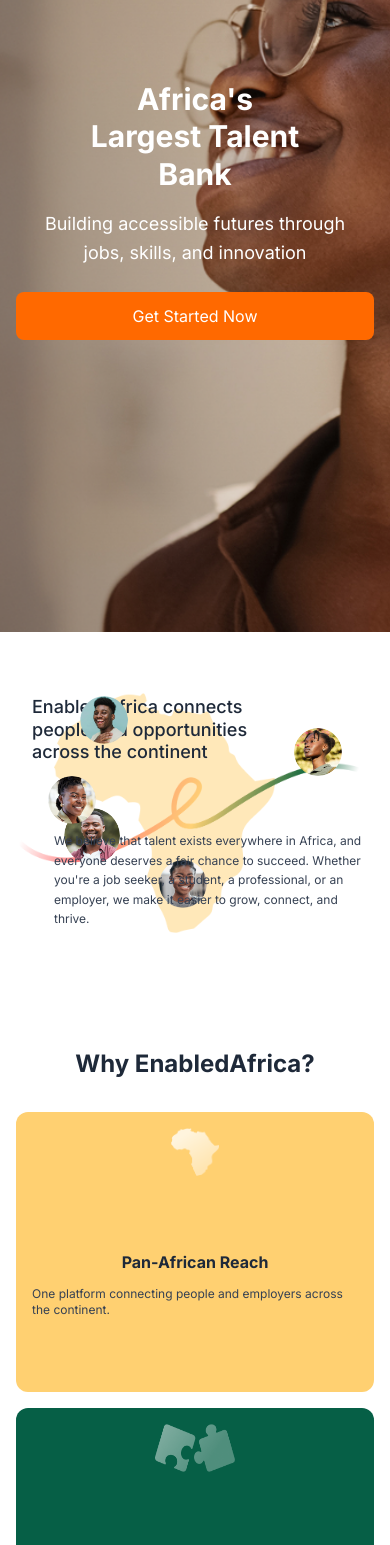
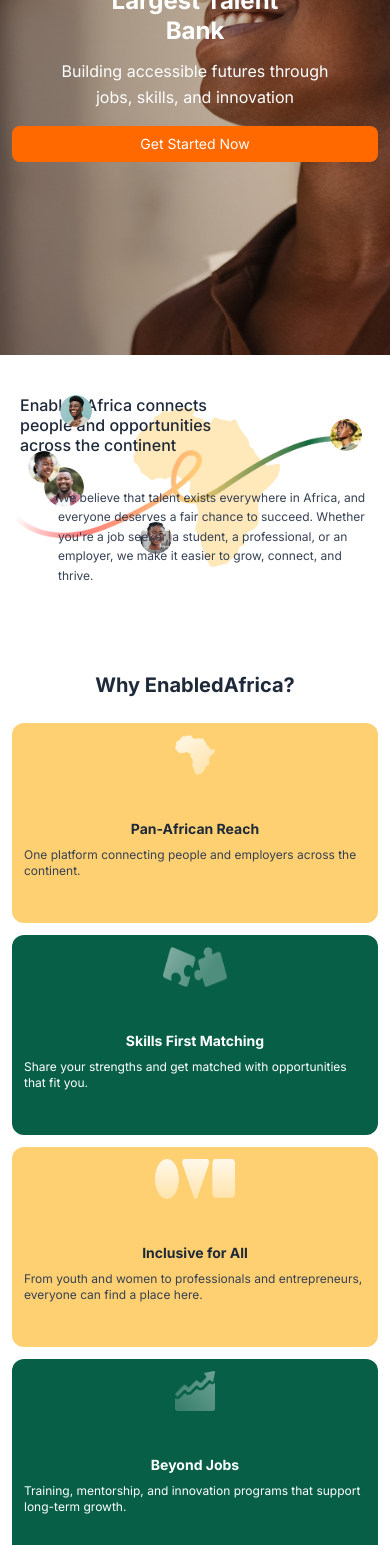
Before and after one commit to Tejaswinibn/enabled-africa-landing, a Next.js app: page / in a window 390 px wide. Shown: the part 300-1845 px from the top of the page. Built offline with nearby package versions, Linux system fonts and the light colour scheme.

Commit message:
Improve mobile responsiveness across all components

```diff
--- a/src/app/page.tsx
+++ b/src/app/page.tsx
@@ -14,21 +14,21 @@
       <main>
                 {/* Hero Section */}
                 <section
-                  className="bg-cover bg-center min-h-screen flex items-center"
+                  className="bg-cover bg-center min-h-[70vh] sm:min-h-screen flex items-center"
                   style={{ backgroundImage: "url('/images/hero-image.png')" }}
                 >
-                  <div className="mx-auto max-w-7xl px-4 sm:px-6 lg:px-10 w-full">
+                  <div className="mx-auto max-w-7xl px-3 sm:px-6 lg:px-10 w-full">
                     <div className="max-w-2xl mx-auto sm:mx-0 sm:ml-8 text-center sm:text-left">
-                      <h1 className="text-3xl sm:text-4xl lg:text-5xl font-bold text-white mb-4 sm:mb-6 leading-tight">
+                      <h1 className="text-2xl sm:text-3xl lg:text-5xl font-bold text-white mb-3 sm:mb-6 leading-tight">
                         Africa&apos;s<br />
                         Largest Talent<br />
                         Bank
                       </h1>
-                      <p className="text-lg sm:text-xl text-white mb-6 sm:mb-8 leading-relaxed">
+                      <p className="text-base sm:text-lg lg:text-xl text-white mb-4 sm:mb-8 leading-relaxed">
                         Building accessible futures through<br />
                         jobs, skills, and innovation
                       </p>
-                      <button className="bg-orange-500 hover:bg-orange-600 text-white text-base sm:text-lg px-6 sm:px-8 py-3 rounded-lg w-full sm:w-auto">
+                      <button className="bg-orange-500 hover:bg-orange-600 text-white text-sm sm:text-base lg:text-lg px-4 sm:px-6 lg:px-8 py-2 sm:py-3 rounded-lg w-full sm:w-auto">
                         Get Started Now
                       </button>
                     </div>
--- a/src/components/ConnectionSection.tsx
+++ b/src/components/ConnectionSection.tsx
@@ -3,12 +3,12 @@
 
 export default function ConnectionSection() {
   return (
-    <section className="pt-12 sm:pt-20 pb-0 bg-white -mb-8 sm:-mb-16">
-      <div className="mx-auto max-w-7xl px-4 sm:px-6 lg:px-10">
-        <div className="relative h-[400px] sm:h-[600px] lg:h-[800px]">
+    <section className="pt-8 sm:pt-12 lg:pt-20 pb-0 bg-white -mb-4 sm:-mb-8 lg:-mb-16">
+      <div className="mx-auto max-w-7xl px-3 sm:px-6 lg:px-10">
+        <div className="relative h-[300px] sm:h-[400px] lg:h-[800px]">
           {/* Left Text */}
-          <div className="absolute top-4 left-4 sm:top-12 sm:left-8 z-10 max-w-xs sm:max-w-sm">
-            <h2 className="text-gray-800 text-lg sm:text-xl lg:text-2xl font-medium leading-tight">
+          <div className="absolute top-2 left-2 sm:top-4 sm:left-4 lg:top-12 lg:left-8 z-10 max-w-xs sm:max-w-sm">
+            <h2 className="text-gray-800 text-base sm:text-lg lg:text-2xl font-medium leading-tight">
               Enabled Africa connects<br />
               people and opportunities<br />
               across the continent
@@ -22,7 +22,7 @@
               alt="Africa Map"
               width={400}
               height={400}
-              className="w-60 h-60 sm:w-80 sm:h-80 lg:w-120 lg:h-120 object-contain"
+              className="w-40 h-40 sm:w-60 sm:h-60 lg:w-120 lg:h-120 object-contain"
             />
           </div>
 
@@ -38,20 +38,20 @@
           </div>
 
           {/* Profile Images - positioned along the gradient line, moved right */}
-          <div className="absolute top-4 left-16 sm:top-8 sm:left-88 z-10">
-            <Image src="/images/Ellipse 4344.png" alt="Profile 3" width={60} height={60} className="w-12 h-12 sm:w-16 sm:h-16 lg:w-20 lg:h-20 rounded-full" />
+          <div className="absolute top-2 left-12 sm:top-4 sm:left-16 lg:top-8 lg:left-88 z-10">
+            <Image src="/images/Ellipse 4344.png" alt="Profile 3" width={40} height={40} className="w-8 h-8 sm:w-12 sm:h-12 lg:w-20 lg:h-20 rounded-full" />
           </div>
-          <div className="absolute top-[45%] left-[40%] sm:left-[56%] z-10">
-            <Image src="/images/Ellipse 4345.png" alt="Profile 4" width={60} height={60} className="w-12 h-12 sm:w-16 sm:h-16 lg:w-20 lg:h-20 rounded-full" />
+          <div className="absolute top-[45%] left-[35%] sm:left-[40%] lg:left-[56%] z-10">
+            <Image src="/images/Ellipse 4345.png" alt="Profile 4" width={40} height={40} className="w-8 h-8 sm:w-12 sm:h-12 lg:w-20 lg:h-20 rounded-full" />
           </div>
-          <div className="absolute top-32 left-12 sm:top-84 sm:left-72 z-10">
-            <Image src="/images/Ellipse 4346.png" alt="Profile 5" width={72} height={72} className="w-14 h-14 sm:w-20 sm:h-20 lg:w-24 lg:h-24 rounded-full" />
+          <div className="absolute top-20 left-8 sm:top-32 sm:left-12 lg:top-84 lg:left-72 z-10">
+            <Image src="/images/Ellipse 4346.png" alt="Profile 5" width={48} height={48} className="w-10 h-10 sm:w-14 sm:h-14 lg:w-24 lg:h-24 rounded-full" />
           </div>
-          <div className="absolute top-12 right-8 sm:top-20 sm:right-36 z-10">
-            <Image src="/images/Ellipse 4343.png" alt="Profile 2" width={60} height={60} className="w-12 h-12 sm:w-16 sm:h-16 lg:w-20 lg:h-20 rounded-full" />
+          <div className="absolute top-8 right-4 sm:top-12 sm:right-8 lg:top-20 lg:right-36 z-10">
+            <Image src="/images/Ellipse 4343.png" alt="Profile 2" width={40} height={40} className="w-8 h-8 sm:w-12 sm:h-12 lg:w-20 lg:h-20 rounded-full" />
           </div>
-          <div className="absolute top-24 left-8 sm:top-52 sm:left-48 z-10">
-            <Image src="/images/Ellipse 4342.png" alt="Profile 1" width={60} height={60} className="w-12 h-12 sm:w-16 sm:h-16 lg:w-20 lg:h-20 rounded-full" />
+          <div className="absolute top-16 left-4 sm:top-24 sm:left-8 lg:top-52 lg:left-48 z-10">
+            <Image src="/images/Ellipse 4342.png" alt="Profile 1" width={40} height={40} className="w-8 h-8 sm:w-12 sm:h-12 lg:w-20 lg:h-20 rounded-full" />
           </div>
 
           {/* Right Text Box */}
--- a/src/components/Header.tsx
+++ b/src/components/Header.tsx
@@ -8,12 +8,12 @@
 
   return (
     <header className="bg-white shadow-sm sticky top-0 z-50">
-      <div className="mx-auto max-w-7xl px-4 sm:px-6 lg:px-10 py-3 flex justify-between items-center">
+      <div className="mx-auto max-w-7xl px-3 sm:px-6 lg:px-10 py-2 sm:py-3 flex justify-between items-center">
         <Link href="/" className="flex items-center">
           <img
             src="/images/story-image.png"
             alt="Enabled Africa Logo"
-            className="w-16 h-16 sm:w-20 sm:h-20 lg:w-28 lg:h-28 object-contain"
+            className="w-12 h-12 sm:w-16 sm:h-16 lg:w-28 lg:h-28 object-contain"
           />
         </Link>
 
--- a/src/components/WhyEnabledAfrica.tsx
+++ b/src/components/WhyEnabledAfrica.tsx
@@ -1,28 +1,28 @@
 export default function WhyEnabledAfrica() {
   return (
-    <section className="pt-0 pb-12 sm:pb-20 lg:pb-24 bg-white">
-      <div className="mx-auto max-w-7xl px-4 sm:px-6 lg:px-10">
+    <section className="pt-0 pb-8 sm:pb-12 lg:pb-24 bg-white">
+      <div className="mx-auto max-w-7xl px-3 sm:px-6 lg:px-10">
         {/* Section Title */}
-        <div className="text-center mb-8 sm:mb-12 lg:mb-16">
-          <h2 className="text-2xl sm:text-3xl lg:text-4xl font-bold text-gray-800 mb-4">
+        <div className="text-center mb-6 sm:mb-8 lg:mb-16">
+          <h2 className="text-xl sm:text-2xl lg:text-4xl font-bold text-gray-800 mb-3 sm:mb-4">
             Why EnabledAfrica?
           </h2>
         </div>
 
         {/* Four Cards Grid */}
-        <div className="grid grid-cols-1 sm:grid-cols-2 lg:grid-cols-4 gap-4 sm:gap-6 lg:gap-8">
+        <div className="grid grid-cols-1 sm:grid-cols-2 lg:grid-cols-4 gap-3 sm:gap-4 lg:gap-8">
           {/* Card 1 - Pan-African Reach */}
-          <div className="p-4 sm:p-6 lg:p-8 rounded-xl min-h-[280px] sm:min-h-[320px]" style={{ backgroundColor: '#FFD071' }}>
+          <div className="p-3 sm:p-4 lg:p-8 rounded-xl min-h-[200px] sm:min-h-[280px] lg:min-h-[320px]" style={{ backgroundColor: '#FFD071' }}>
             <div className="flex flex-col items-center text-center h-full justify-between">
-              <div className="mb-4 sm:mb-6">
+              <div className="mb-3 sm:mb-4 lg:mb-6">
                 <img
                   src="/images/Vector1.png"
                   alt="Pan-African Reach icon"
-                  className="w-12 h-12 sm:w-16 sm:h-16 mx-auto"
+                  className="w-10 h-10 sm:w-12 sm:h-12 lg:w-16 lg:h-16 mx-auto"
                 />
               </div>
               <div className="flex-1 flex flex-col justify-center">
-                <h3 className="text-base sm:text-lg font-bold text-gray-800 mb-3 sm:mb-4">
+                <h3 className="text-sm sm:text-base lg:text-lg font-bold text-gray-800 mb-2 sm:mb-3 lg:mb-4">
                   Pan-African Reach
                 </h3>
                 <p className="text-gray-700 text-xs sm:text-sm text-left">
@@ -33,17 +33,17 @@
           </div>
 
           {/* Card 2 - Skills First Matching */}
-          <div className="p-4 sm:p-6 lg:p-8 rounded-xl min-h-[280px] sm:min-h-[320px]" style={{ backgroundColor: '#065f46' }}>
+          <div className="p-3 sm:p-4 lg:p-8 rounded-xl min-h-[200px] sm:min-h-[280px] lg:min-h-[320px]" style={{ backgroundColor: '#065f46' }}>
             <div className="flex flex-col items-center text-center h-full justify-between">
-              <div className="mb-4 sm:mb-6">
+              <div className="mb-3 sm:mb-4 lg:mb-6">
                 <img
                   src="/images/Union (1).png"
                   alt="Skills First Matching icon"
-                  className="w-20 h-12 sm:w-24 sm:h-16 mx-auto"
+                  className="w-16 h-10 sm:w-20 sm:h-12 lg:w-24 lg:h-16 mx-auto"
                 />
               </div>
               <div className="flex-1 flex flex-col justify-center">
-                <h3 className="text-base sm:text-lg font-bold text-white mb-3 sm:mb-4">
+                <h3 className="text-sm sm:text-base lg:text-lg font-bold text-white mb-2 sm:mb-3 lg:mb-4">
                   Skills First Matching
                 </h3>
                 <p className="text-white text-xs sm:text-sm text-left">
@@ -54,17 +54,17 @@
           </div>
 
           {/* Card 3 - Inclusive for All */}
-          <div className="p-4 sm:p-6 lg:p-8 rounded-xl min-h-[280px] sm:min-h-[320px]" style={{ backgroundColor: '#FFD071' }}>
+          <div className="p-3 sm:p-4 lg:p-8 rounded-xl min-h-[200px] sm:min-h-[280px] lg:min-h-[320px]" style={{ backgroundColor: '#FFD071' }}>
             <div className="flex flex-col items-center text-center h-full justify-between">
-              <div className="mb-4 sm:mb-6">
+              <div className="mb-3 sm:mb-4 lg:mb-6">
                 <img
                   src="/images/Group 1171276412.png"
                   alt="Inclusive for All icon"
-                  className="w-24 h-12 sm:w-30 sm:h-15 mx-auto"
+                  className="w-20 h-10 sm:w-24 sm:h-12 lg:w-30 lg:h-15 mx-auto"
                 />
               </div>
               <div className="flex-1 flex flex-col justify-center">
-                <h3 className="text-base sm:text-lg font-bold text-gray-800 mb-3 sm:mb-4">
+                <h3 className="text-sm sm:text-base lg:text-lg font-bold text-gray-800 mb-2 sm:mb-3 lg:mb-4">
                   Inclusive for All
                 </h3>
                 <p className="text-gray-700 text-xs sm:text-sm text-left">
@@ -75,17 +75,17 @@
           </div>
 
           {/* Card 4 - Beyond Jobs */}
-          <div className="p-4 sm:p-6 lg:p-8 rounded-xl min-h-[280px] sm:min-h-[320px]" style={{ backgroundColor: '#065f46' }}>
+          <div className="p-3 sm:p-4 lg:p-8 rounded-xl min-h-[200px] sm:min-h-[280px] lg:min-h-[320px]" style={{ backgroundColor: '#065f46' }}>
             <div className="flex flex-col items-center text-center h-full justify-between">
-              <div className="mb-4 sm:mb-6">
+              <div className="mb-3 sm:mb-4 lg:mb-6">
                 <img
                   src="/images/Vector (1).png"
                   alt="Beyond Jobs icon"
-                  className="w-12 h-12 sm:w-16 sm:h-16 mx-auto"
+                  className="w-10 h-10 sm:w-12 sm:h-12 lg:w-16 lg:h-16 mx-auto"
                 />
               </div>
               <div className="flex-1 flex flex-col justify-center">
-                <h3 className="text-base sm:text-lg font-bold text-white mb-3 sm:mb-4">
+                <h3 className="text-sm sm:text-base lg:text-lg font-bold text-white mb-2 sm:mb-3 lg:mb-4">
                   Beyond Jobs
                 </h3>
                 <p className="text-white text-xs sm:text-sm text-left">
```
Also changed, not shown: src/components/AboutUs.tsx (+16 -16 lines), src/components/PromotionalBanner.tsx (+12 -12 lines), src/components/WhatYouGet.tsx (+43 -43 lines).
